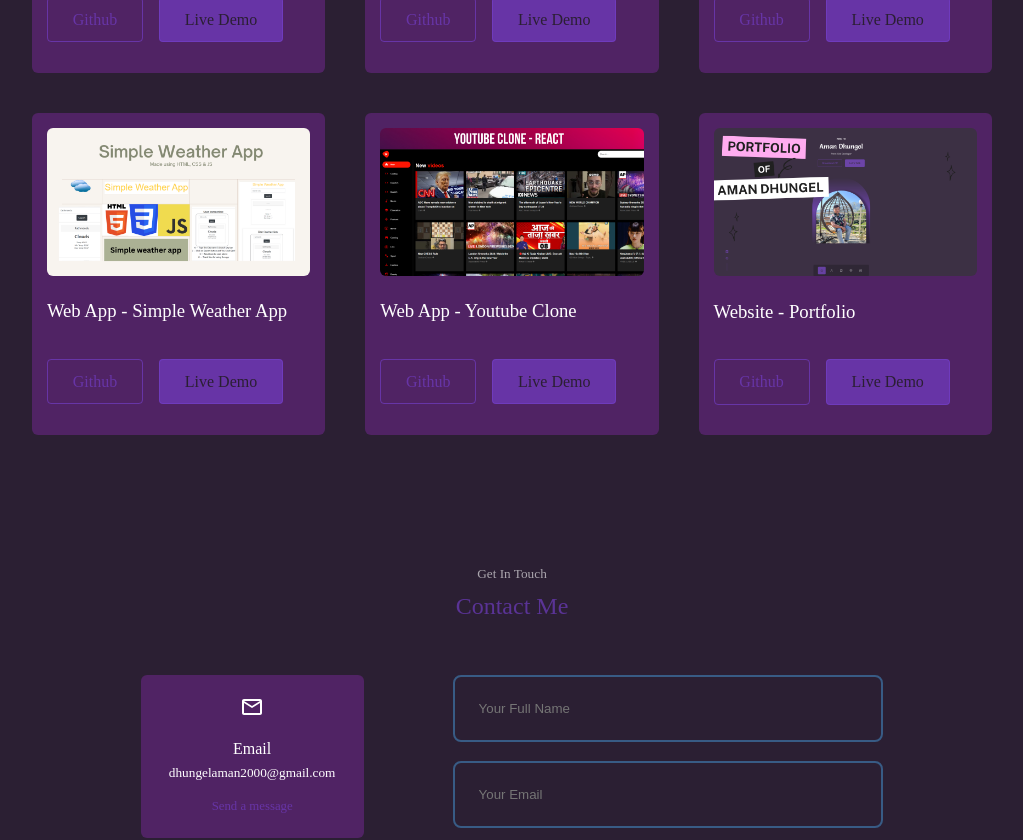
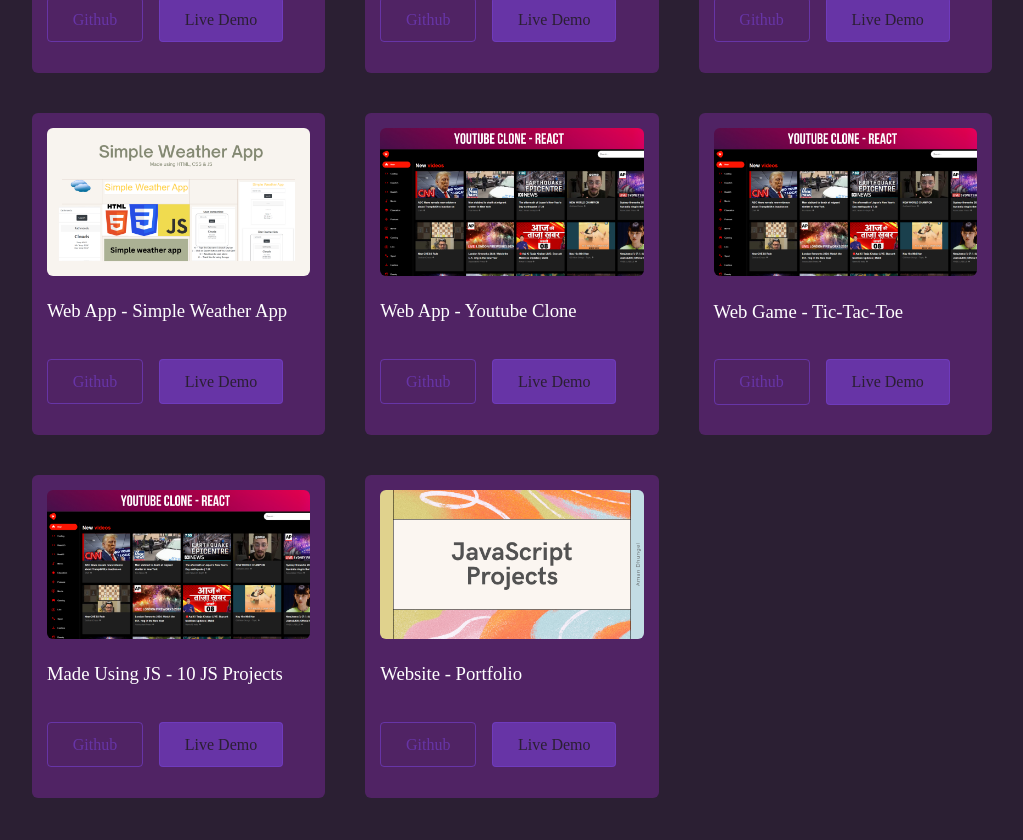
Before and after one commit to AmanDhungel/Portfolio, a React (Create React App) app: page / in a window 1280 px wide. Shown: the part 3340-4180 px from the top of the page, without its empty margins (128-1151 px from the left). Built offline with nearby package versions, Linux system fonts and the light colour scheme; a web font is replaced by a local one.

Commit message:
added some section

```diff
--- a/public/index.html
+++ b/public/index.html
@@ -11,8 +11,9 @@
       manifest.json provides metadata used when your web app is added to the
       homescreen on Android. See https://developers.google.com/web/fundamentals/engage-and-retain/web-app-manifest/
     -->
-    <link rel="manifest" href="%PUBLIC_URL%/manifest.json" />
-    <link rel="shortcut icon" href="%PUBLIC_URL%/favicon.ico" />
+    <link rel="manifest" href="../src/assets/logo.png" />
+    <link rel="shortcut icon" href="../src/assets/logo.png" />
+    <link rel="icon" href="../src/assets/logo.png" sizes="32x32">
     <!--
       Notice the use of %PUBLIC_URL% in the tags above.
       It will be replaced with the URL of the `public` folder during the build.
--- a/src/components/portfolio/Portfolio.jsx
+++ b/src/components/portfolio/Portfolio.jsx
@@ -6,6 +6,7 @@
 import IMG4 from "../../assets/portfolio4.png";
 import IMG5 from "../../assets/portfolio5.png";
 import IMG6 from "../../assets/portfolio6.png";
+import IMG7 from "../../assets/portfolio7.png";
 
 const Portfolio = () => {
   return (
@@ -97,7 +98,37 @@
 
         <article className="portfolio__item">
           <div className="portfolio__item-image">
-            <img src={IMG6} alt="" />
+            <img src={IMG5} alt="" />
+          </div>
+          <h3>Web Game - Tic-Tac-Toe</h3>
+          <div className="portfolio__item-cta">
+            <a href="https://github.com/AmanDhungel/Tic-Tac-Toe" className="btn">
+              Github
+            </a>
+            <a href="https://amandhungel.github.io/Tic-Tac-Toe/" className="btn btn-primary" target="_blank">
+              Live Demo
+            </a>
+          </div>
+        </article>
+
+        <article className="portfolio__item">
+          <div className="portfolio__item-image">
+            <img src={IMG5} alt="" />
+          </div>
+          <h3>Made Using JS - 10 JS Projects</h3>
+          <div className="portfolio__item-cta">
+            <a href="https://github.com/AmanDhungel/js-projects" className="btn">
+              Github
+            </a>
+            <a href="https://amandhungel.github.io/js-projects/" className="btn btn-primary" target="_blank">
+              Live Demo
+            </a>
+          </div>
+        </article>
+
+        <article className="portfolio__item">
+          <div className="portfolio__item-image">
+            <img src={IMG7} alt="" />
           </div>
           <h3>Website - Portfolio</h3>
           <div className="portfolio__item-cta">
```
Also changed, not shown: src/assets/logo.png (added), src/assets/portfolio7.png (added).
